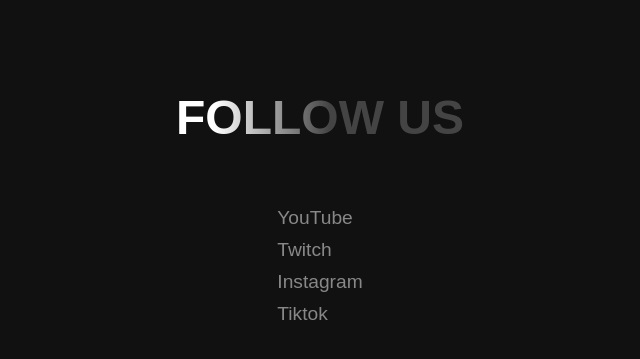
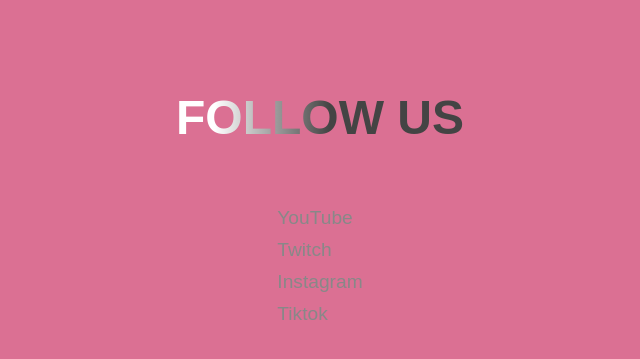
Before and after one commit to narrowtamps/narrowtamps.github.io, a Jekyll site: the page pages/socials.html, which Jekyll copies as it is, in a window 1280 px wide. Shown: the top 359 px of the page, without its empty margins (320-960 px from the left). Built offline with Jekyll 4.4.1, drawn with Linux system fonts in a browser that asks for light colours.

Commit message:
Update socials.html

```diff
--- a/pages/socials.html
+++ b/pages/socials.html
@@ -6,12 +6,13 @@
     <title>Social Media Links</title>
     <style>
         body {
-            background-color: #111;
+            background-color: PaleVioletRed;
             font-family: sans-serif;
             display: flex;
             flex-direction: column;
             align-items: center;
             padding-top: 50px;
+            color: GreenYellow;
         }
 
         /* The Shimmering Title */
```
